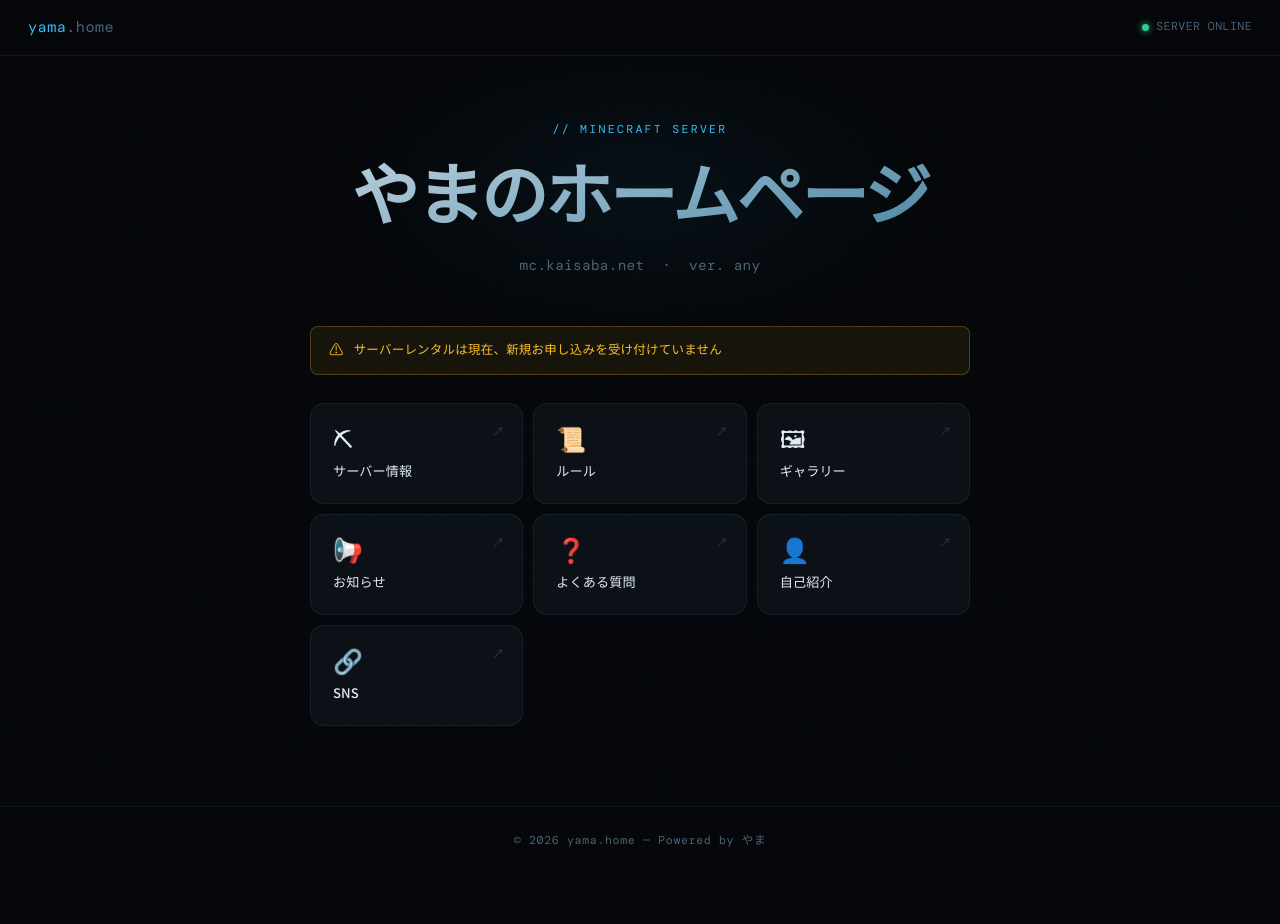
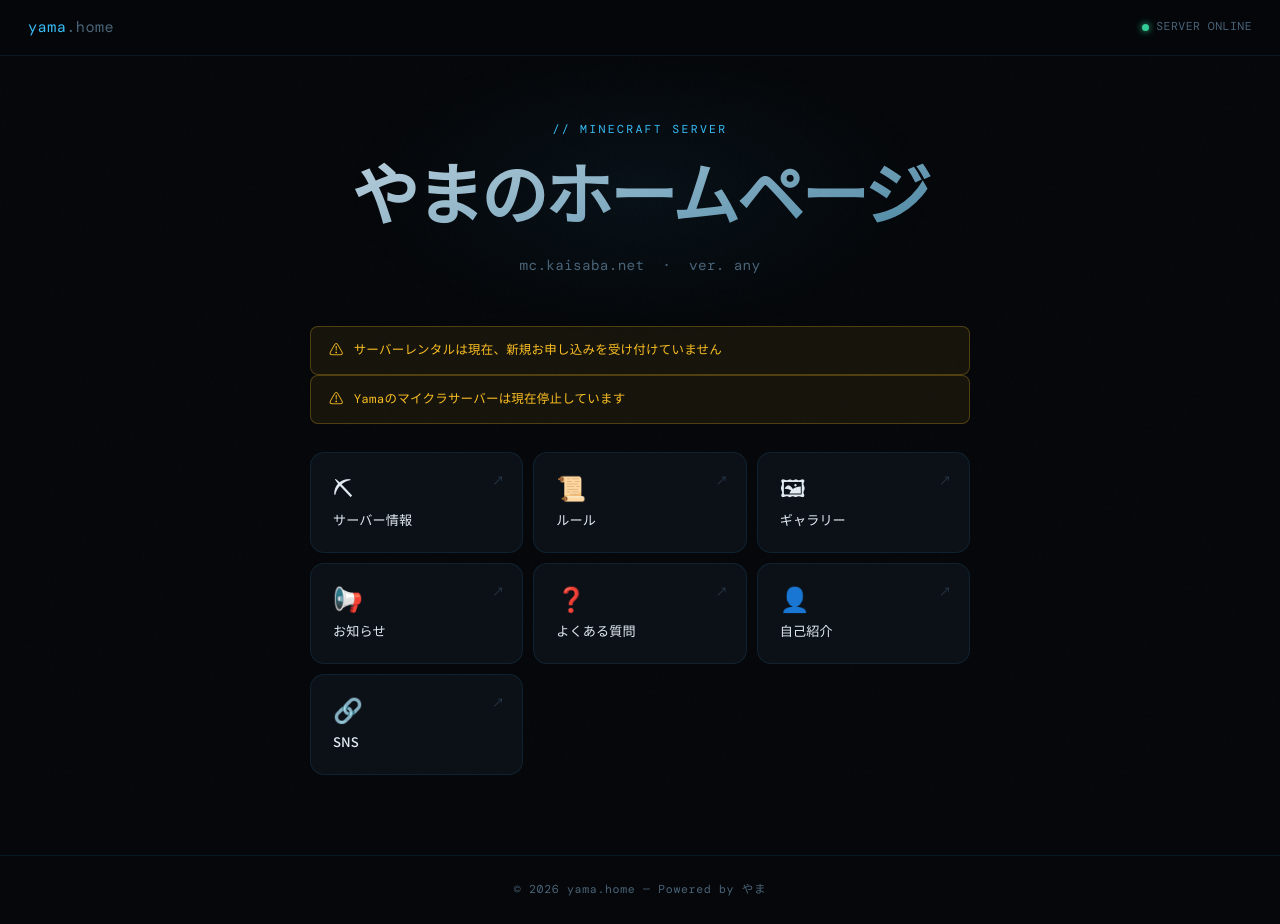
Before and after one commit to Yama0027/YamaHome, a plain HTML site: page index.html in a window 1280 px wide. Before the commit the page ends 875 px from the top, so only its background shows below. Drawn offline with nearby package versions, Linux system fonts and the light colour scheme; a web font is replaced by a local one.

Commit message:
Update index.html

```diff
--- a/index.html
+++ b/index.html
@@ -28,6 +28,10 @@
     <div class="notice-bar-inner">
       <span class="ni">⚠</span>
       サーバーレンタルは現在、新規お申し込みを受け付けていません
+    </div>
+    <div class="notice-bar-inner">
+      <span class="ni">⚠</span>
+      Yamaのマイクラサーバーは現在停止しています
     </div>
   </div>
 
```
